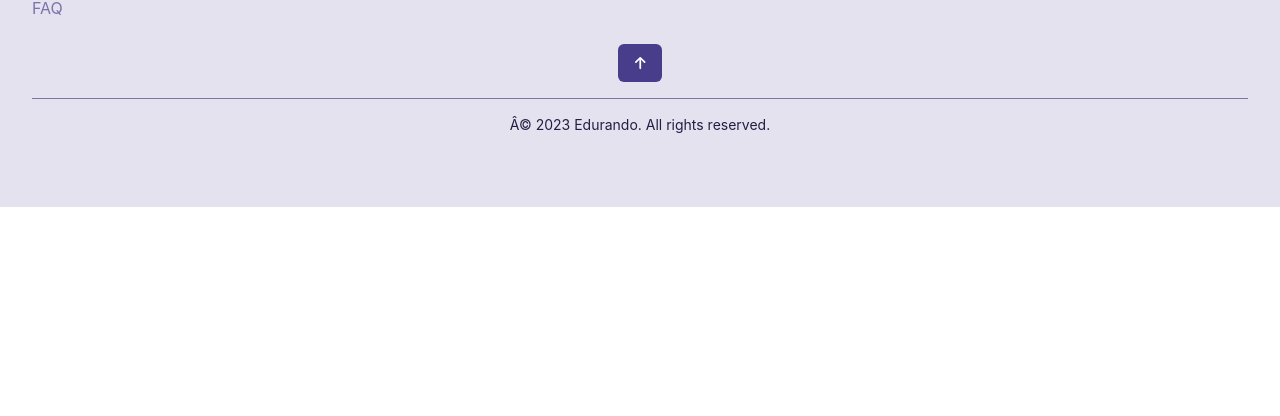
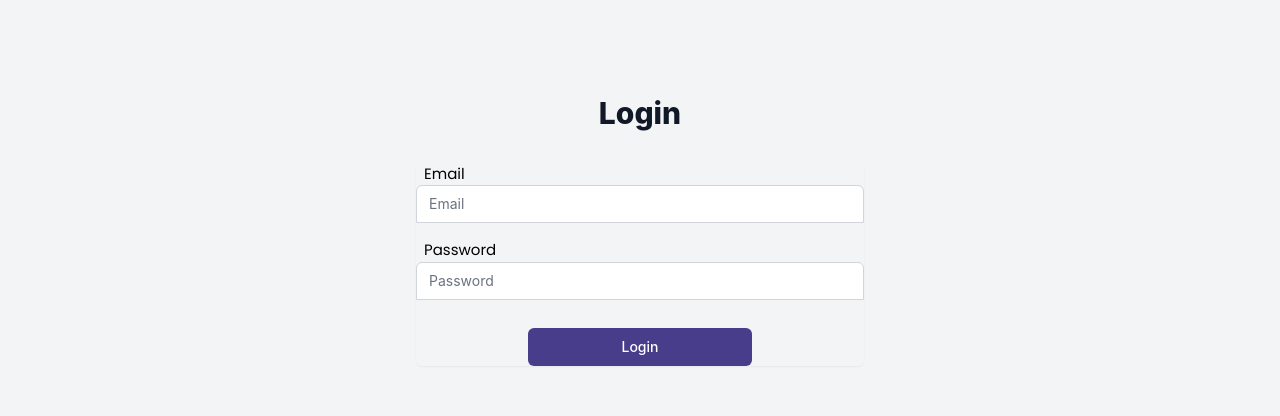
Before and after one commit to altinrushiti/Edurando, a Vue app in the folder Edurando_App/edurando-frontend/: page /login in a window 1280 px wide. Shown: the part 180-596 px from the top of the page. Built offline with nearby package versions, Linux system fonts and the light colour scheme.

Commit message:
login erstellt

```diff
--- /dev/null
+++ b/Edurando_App/edurando-frontend/src/modules/Login/components/Login.vue
@@ -0,0 +1,71 @@
+<template>
+  <edit-page></edit-page>
+  <div class="min-h-screen bg-gray-100 flex items-center justify-center py-12 px-4 sm:px-6 lg:px-8">
+    <div class="max-w-md w-full space-y-8">
+      <div>
+        <h2 class="mt-5 text-center text-3xl font-extrabold text-gray-900">Login</h2>
+      </div>
+      <form class="mt-8 space-y-6" @submit.prevent="login">
+        <div class="rounded-md shadow-sm space-y-2">
+          <div>
+            <label for="mail" class="text-black font-font-family p-2">Email</label>
+            <input id="mail" name="mail" type="text"
+                   v-model="login.mail"
+                   autocomplete="mail" required
+                   class="mb-4 appearance-none rounded-none relative block w-full px-3 py-2 border border-gray-300 placeholder-gray-500 text-gray-900 rounded-t-md focus:ring-purple-500 focus:border-purple-500 focus:z-10 sm:text-sm"
+                   placeholder="Email">
+          </div>
+
+          <div>
+            <label for="password" class="text-black font-font-family p-2">Password</label>
+            <input id="password" name="password" type="password" v-model="login.password"
+                   autocomplete="password" required
+                   class="mb-4 appearance-none rounded-none relative block w-full px-3 py-2 border border-gray-300 placeholder-gray-500 text-gray-900 rounded-t-md focus:ring-purple-500 focus:border-purple-500 focus:z-10 sm:text-sm"
+                   placeholder="Password">
+          </div>
+
+
+
+
+          <div>
+            <button type="submit"
+                    class="mt-7 text-center mx-auto w-1/2 flex justify-center py-2 px-4 border border-transparent text-sm font-medium rounded-md text-white bg-[#483d8b] hover:bg-purple-950 focus:outline-none focus:ring-2 focus:ring-offset-2 focus:ring-blue-500">
+              Login
+            </button>
+          </div>
+
+        </div>
+
+      </form>
+
+    </div>
+
+  </div>
+</template>
+
+<script>
+import {defineComponent} from "vue";
+
+
+export default defineComponent({
+  name: "login",
+  components: {
+
+  },
+  data() {
+    return {
+      login: {
+        mail: '',
+        password: '',
+      }
+    }
+  },
+
+})
+
+</script>
+
+
+<style scoped>
+
+</style>
--- a/Edurando_App/edurando-frontend/src/router/index.js
+++ b/Edurando_App/edurando-frontend/src/router/index.js
@@ -6,6 +6,7 @@ import EditPage from "@/modules/UserUpdate/EditPage.vue";
 import EditProfile from "@/modules/UserUpdate/components/EditProfile.vue";
 import ChangePassword from "@/modules/UserUpdate/components/ChangePassword.vue";
 import SubjectsTopic from "@/modules/UserUpdate/components/SubjectsTopic.vue";
+import Login from "@/modules/Login/components/Login.vue";
 
 const router = createRouter({
     history: createWebHistory(import.meta.env.BASE_URL),
@@ -45,6 +46,11 @@ const router = createRouter({
             name: 'subjecttopics',
             component: SubjectsTopic
         },
+        {
+            path: '/login',
+            name: 'login',
+            component: Login
+        },
     ]
 })
 
```
